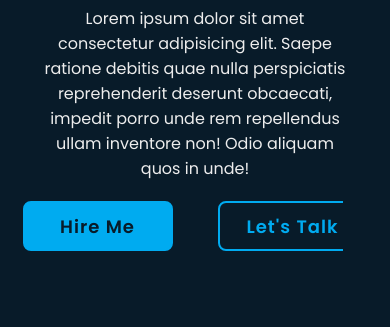
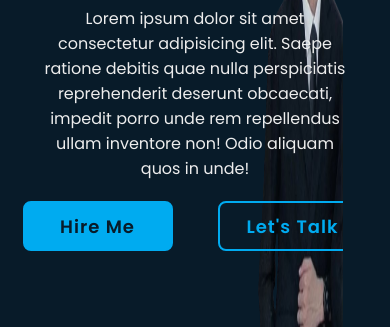
Before and after one commit to QThang2006/Profile, a plain HTML site: page index.html in a window 390 px wide. Shown: the part 424-751 px from the top of the page. Drawn offline with nearby package versions, Linux system fonts and the light colour scheme.

Commit message:
Update style.css

```diff
--- a/style/style.css
+++ b/style/style.css
@@ -85,7 +85,7 @@ section{
     display: flex;
     align-items: center;
     padding: 0 9%;
-    background: url(/img/taoanhdep_mo_rong_anh_40381-removebg-preview\ \(1\).png) no-repeat;
+    background: url(../img/taoanhdep_mo_rong_anh_40381-removebg-preview\ \(1\).png) no-repeat;
     background-size: 43% 85%;
 
     background-position:  100% 100%;
@@ -696,7 +696,7 @@ span{
     display: flex;
     align-items: center;
     padding: 0 9%;
-    background: url(/gioithiweu/img/taoanhdep_mo_rong_anh_40381-removebg-preview\ \(1\).png) no-repeat;
+    background: url(../img/taoanhdep_mo_rong_anh_40381-removebg-preview\ \(1\).png) no-repeat;
     background-size: 43% 85%;
     background-position:  100% 100%;
     }
```
